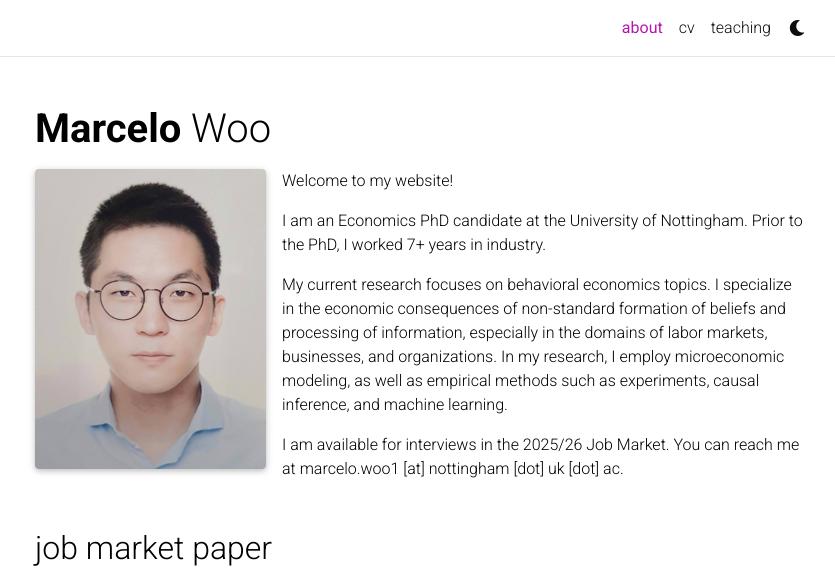
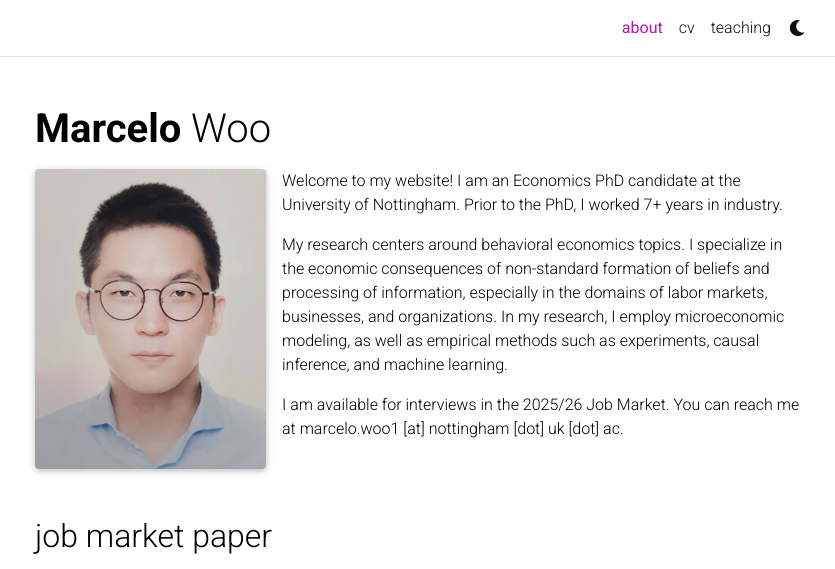
Before and after one commit to marcelowoo/marcelowoo.github.io, a Jekyll site: the page built from _pages/about.md, in a window 1280 px wide and 1126 px high, cut to the strip 0-569 px from the top of the window. Shown: the whole strip, without its empty margins (220-1055 px from the left). Built offline with Jekyll 4.4.1, drawn with Linux system fonts in a browser that asks for light colours; comment, search, counter and statistics services are not loaded; a style sheet for code colours, icons or effects is not loaded.

Commit message:
Update about.md

```diff
--- a/_pages/about.md
+++ b/_pages/about.md
@@ -15,11 +15,9 @@
 social: false  # includes social icons at the bottom of the page
 ---
 
-Welcome to my website!
+Welcome to my website! I am an Economics PhD candidate at the University of Nottingham. Prior to the PhD, I worked 7+ years in industry.
 
-I am an Economics PhD candidate at the University of Nottingham. Prior to the PhD, I worked 7+ years in industry.
-
-My current research focuses on behavioral economics topics. I specialize in the economic consequences of non-standard formation of beliefs and processing of information, especially in the domains of labor markets, businesses, and organizations. In my research, I employ microeconomic modeling, as well as empirical methods such as experiments, causal inference, and machine learning.
+My research centers around behavioral economics topics. I specialize in the economic consequences of non-standard formation of beliefs and processing of information, especially in the domains of labor markets, businesses, and organizations. In my research, I employ microeconomic modeling, as well as empirical methods such as experiments, causal inference, and machine learning.
 
 <!-- My research interests center around the economic consequences of non-standard belief formation and information processing, in labor markets and organizations, using a combination of theoretical modelling and causal inference. -->
 
```
